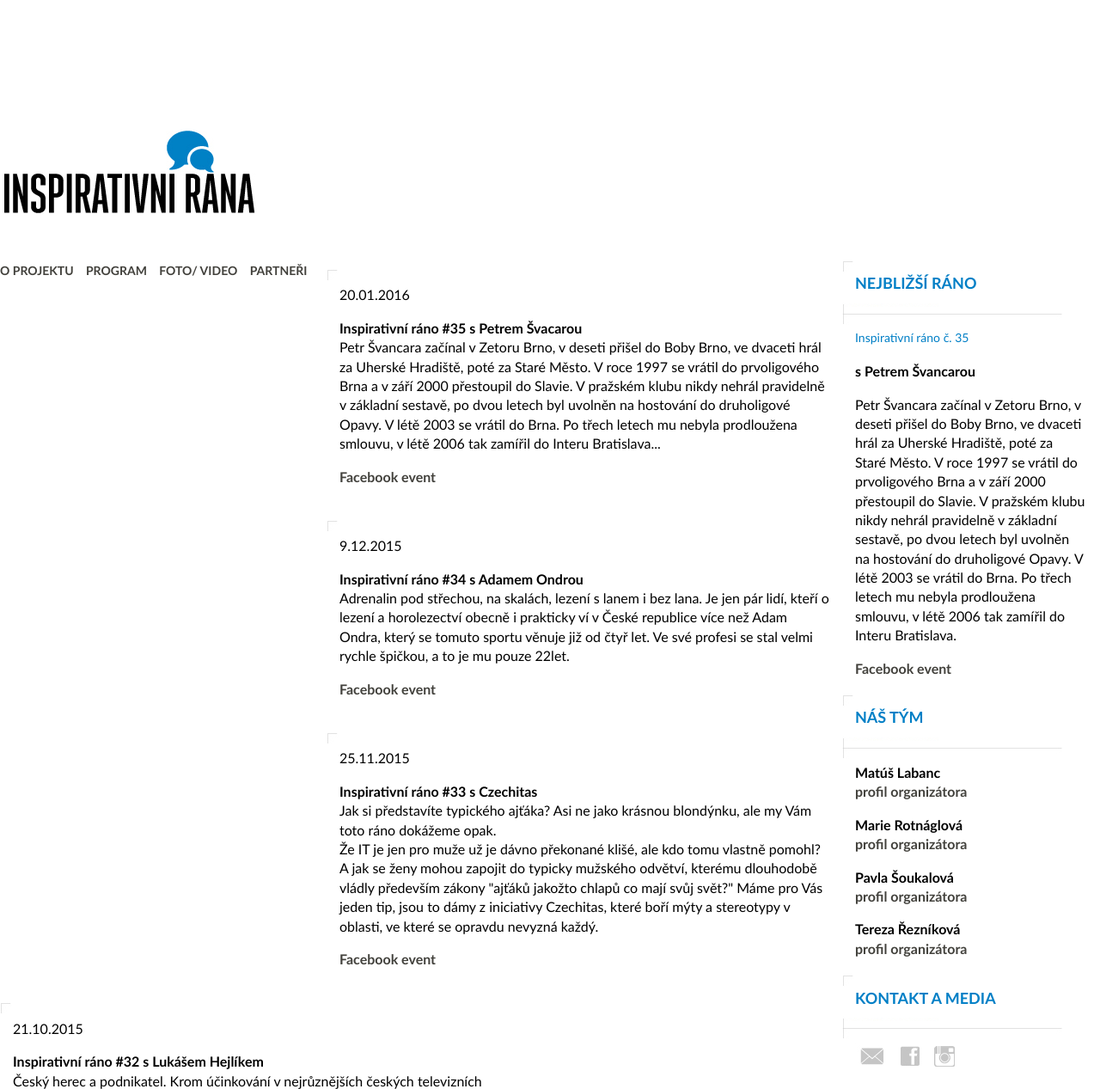
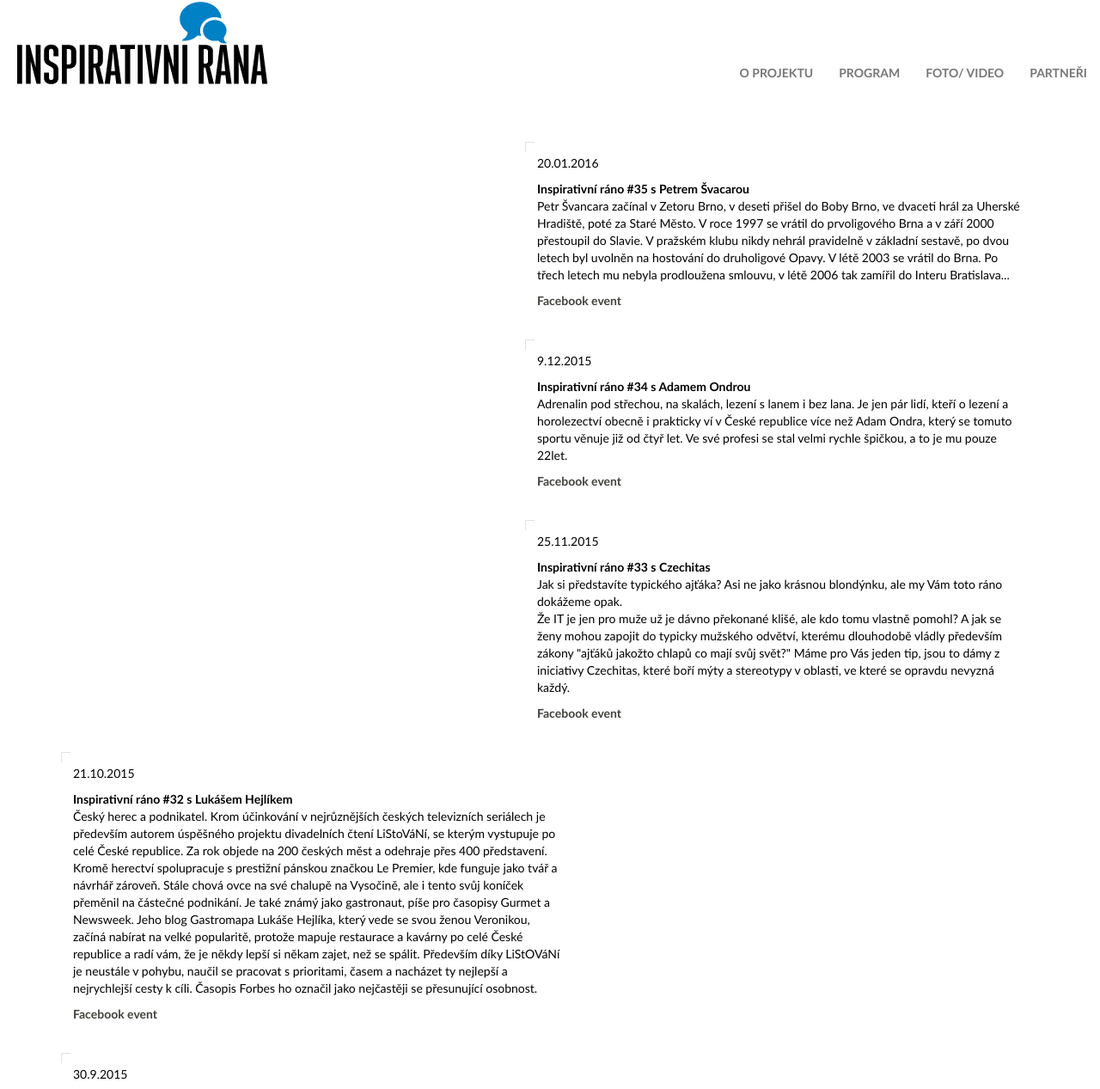
Before and after one commit to BarboraUlipova/BarboraUlipova.github.io, a plain HTML site: page program.html in a window 1280 px wide. Shown: the top 1267 px of the page at 86% size. Drawn offline with nearby package versions, Linux system fonts and the light colour scheme.

Commit message:
pridana collapsible navigace

```diff
--- a/program.html
+++ b/program.html
@@ -19,6 +19,13 @@ body {
 	margin-bottom: 0px;
 }
 </style>
+<script src="http://maxcdn.bootstrapcdn.com/bootstrap/3.3.6/js/bootstrap.min.js"></script>
+<link rel="stylesheet" href="http://maxcdn.bootstrapcdn.com/bootstrap/3.3.6/css/bootstrap.min.css"><script src="https://ajax.googleapis.com/ajax/libs/jquery/1.12.4/jquery.min.js"></script>
+
+
+<script src="https://ajax.googleapis.com/ajax/libs/jquery/1.12.4/jquery.min.js"></script>
+  <script src="http://maxcdn.bootstrapcdn.com/bootstrap/3.3.6/js/bootstrap.min.js"></script>
+
 
 <!--[if lt IE 9]>
 <script src="http://html5shiv.googlecode.com/svn/trunk/html5.js"></script>
@@ -40,58 +47,45 @@ body {
   <input type="search" name="googlesearch" value="vyhledat">
 </div> -->
 
+<nav class="navbar navbar-default navbar-fixed-top">
+
+    <div class="container-fluid">
+
+
+    <div class="navbar-header">
+
+    <a href="index.html"><img src="picts/logo.png" alt="Logo Inspirativní rána" name="logo" width="300" height="100" class="logo" id="logo"/></a>
+
+    </div>
+    <div id="collapse-button">
+    <button type="button" class="navbar-toggle" data-toggle="collapse" data-target="#site-navigation">
+        <span class="icon-bar"></span>
+        <span class="icon-bar"></span>
+        <span class="icon-bar"></span>
+      </button>
+    </div>
+
+    <div class="collapse navbar-collapse" id="site-navigation">
+    <ul class="nav navbar-nav navbar-right">
+    <li><a href="projekt.html">O PROJEKTU</a>&nbsp;&nbsp;&nbsp;
+    </li>
+    <li>
+    <a href="program.html">PROGRAM</a>&nbsp;&nbsp;&nbsp;
+    </li>
+    <li>
+    <a href="fotografie.html">FOTO/ VIDEO</a>&nbsp;&nbsp;&nbsp;
+    </li>
+    <!--<a href="#">DOPORUČUJEME</a>&nbsp;&nbsp;&nbsp;-->
+    <li><a href="partneri.html">PARTNEŘI</a>
+        </li>
+    </ul>
+    </div>
+    </div>
+    </nav>
+
 <div class="container">
 
-  <header>
-    <h1><a href="index.html"><img src="picts/logo.png" alt="Logo Inspirativní rána" name="logo" width="300" height="100" class="logo" id="logo"/></a></h1>
-    <nav>
-    <a href="projekt.html">O PROJEKTU</a>&nbsp;&nbsp;&nbsp;
-    <a href="program.html">PROGRAM</a>&nbsp;&nbsp;&nbsp;
-    <a href="fotografie.html">FOTO/ VIDEO</a>&nbsp;&nbsp;&nbsp;
-    <!--<a href="#">DOPORUČUJEME</a>&nbsp;&nbsp;&nbsp;-->
-    <a href="partneri.html">PARTNEŘI</a>
-    </nav>
-  </header>
-  <div class="sidebar1">
-
- <aside>
-    <article>
-    <img src="picts/corner_up_left.png">
-      <H3>NEJBLIŽŠÍ RÁNO</H3>
-      <img src="picts/divide_side.png" class="divider">
-      <h4>Inspirativní ráno č. 35<br>
-      </h4>
-      <p><strong>s Petrem Švancarou</strong></p>
-      <p class="side_text_light">Petr Švancara začínal v Zetoru Brno, v deseti přišel do Boby Brno, ve dvaceti hrál za Uherské Hradiště, poté za Staré Město.
-V roce 1997 se vrátil do prvoligového Brna a v září 2000 přestoupil do Slavie. V pražském klubu nikdy nehrál pravidelně v základní sestavě, po dvou letech byl uvolněn na hostování do druholigové Opavy. V létě 2003 se vrátil do Brna. Po třech letech mu nebyla prodloužena smlouvu, v létě 2006 tak zamířil do Interu Bratislava. </p>
-      <p><a href="https://www.facebook.com/events/149016628805856/" target="new">Facebook event</a></p>
-      </article>
-      <article>
-      <img src="picts/corner_up_left.png">
-      <h3>NÁŠ TÝM</h3>
-      <img src="picts/divide_side.png" class="divider">
-      <br>
-      <span class="side_names">Matúš Labanc</span>
-      <p class="side_text_light"><a href="team.html#team_matus" title="profil Matúše">profil organizátora</a></p>
-      <span class="side_names">Marie Rotnáglová</span>
-      <p class="side_text_light"><a href="team.html#team_marie" title="profil Marie">profil organizátora</a></p>
-      <span class="side_names">Pavla Šoukalová</span>
-      <p class="side_text_light"><a href="team.html#team_pavla" title="profil Pavly">profil organizátora</a></p>
-      <span class="side_names">Tereza Řezníková</span>
-      <p class="side_text_light"><a href="team.html#team_tereza" title="profil Terezy">profil organizátora</a></p>
-      </article>
-      <article>
-      <img src="picts/corner_up_left.png">
-      <h3>KONTAKT A MEDIA</h3>
-      <img src="picts/divide_side.png" class="divider">
-      <p><a href="mailto:info@inspirativnirana.cz" target="new" title="Napište nám e-mail"><img src="picts/mail_big.png" alt="E-mail"></a>
-      <a href="https://www.facebook.com/inspirana" target="new" title="Naše Facebooková prezentace"><img src="picts/fb_big.png" alt="Facebook"></a><a href="https://instagram.com/inspirativni_rana" target="new" title="Instagram fotky"><img src="picts/ig_big.png" alt="Facebook"></a><!--<a href="http://www.twitter.com" target="new" title="Přihlašte si odběr našeho twitteru"><img src="../picts/twitter_big.png" alt="Twitter"></a>
-      <a href="http://www.youtube.com" target="new" title="Podívejte se na náš kanál na YouTube"><img src="../picts/youtube_big.png" alt="YouTube"></a>
-      <!--<a href="#" target="new" title="Další služby"><img src="../picts/etc_big.png" alt="ETC"></a>-->
-      </p>
- </aside>
-  </div>
-  <!-- InstanceBeginEditable name="content" -->
+   <!-- InstanceBeginEditable name="content" -->
 <article class="content" id="rano35">
 <img src="picts/corner_up_left.png">
     <p>20.01.2016</p>
```
